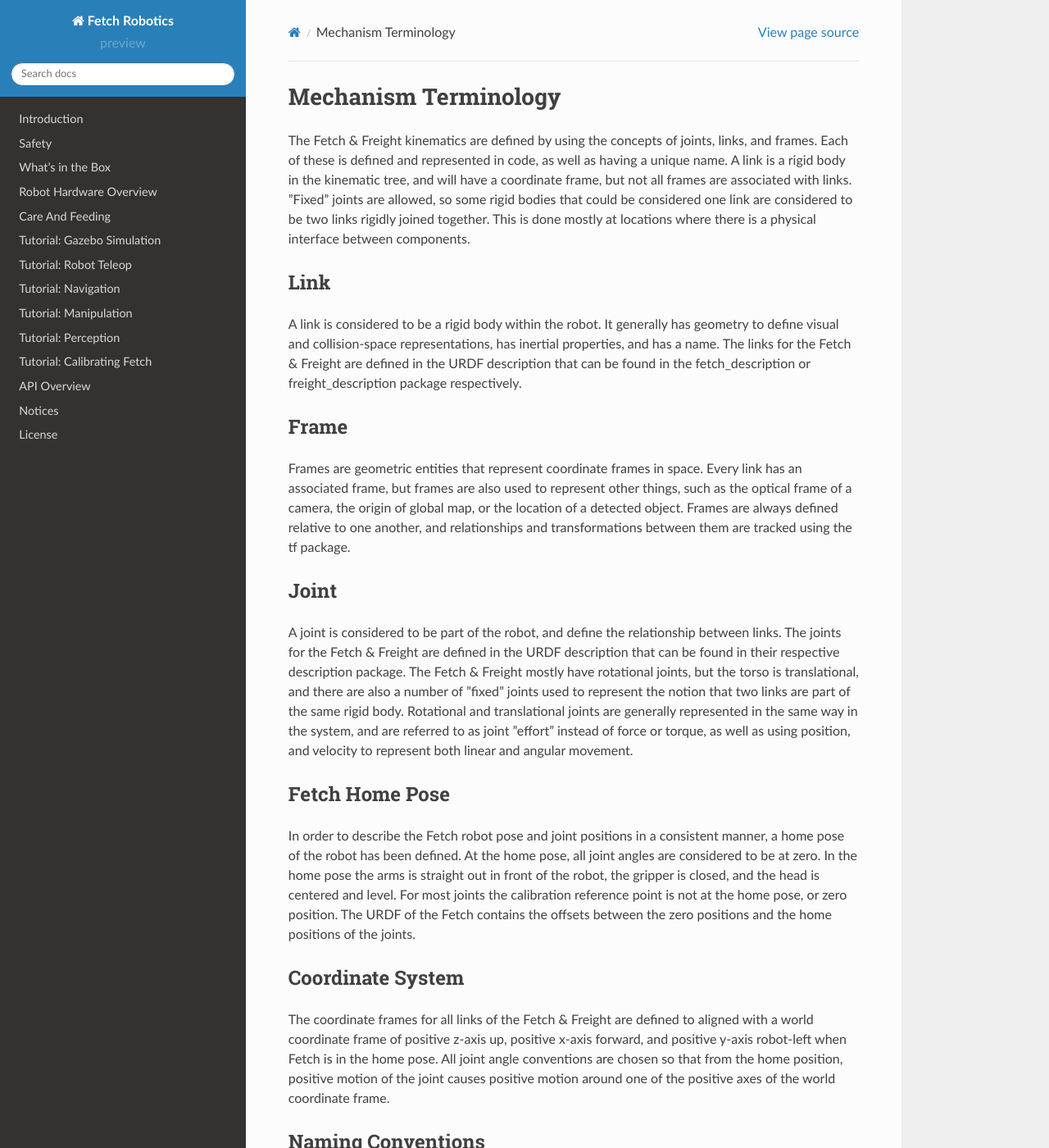
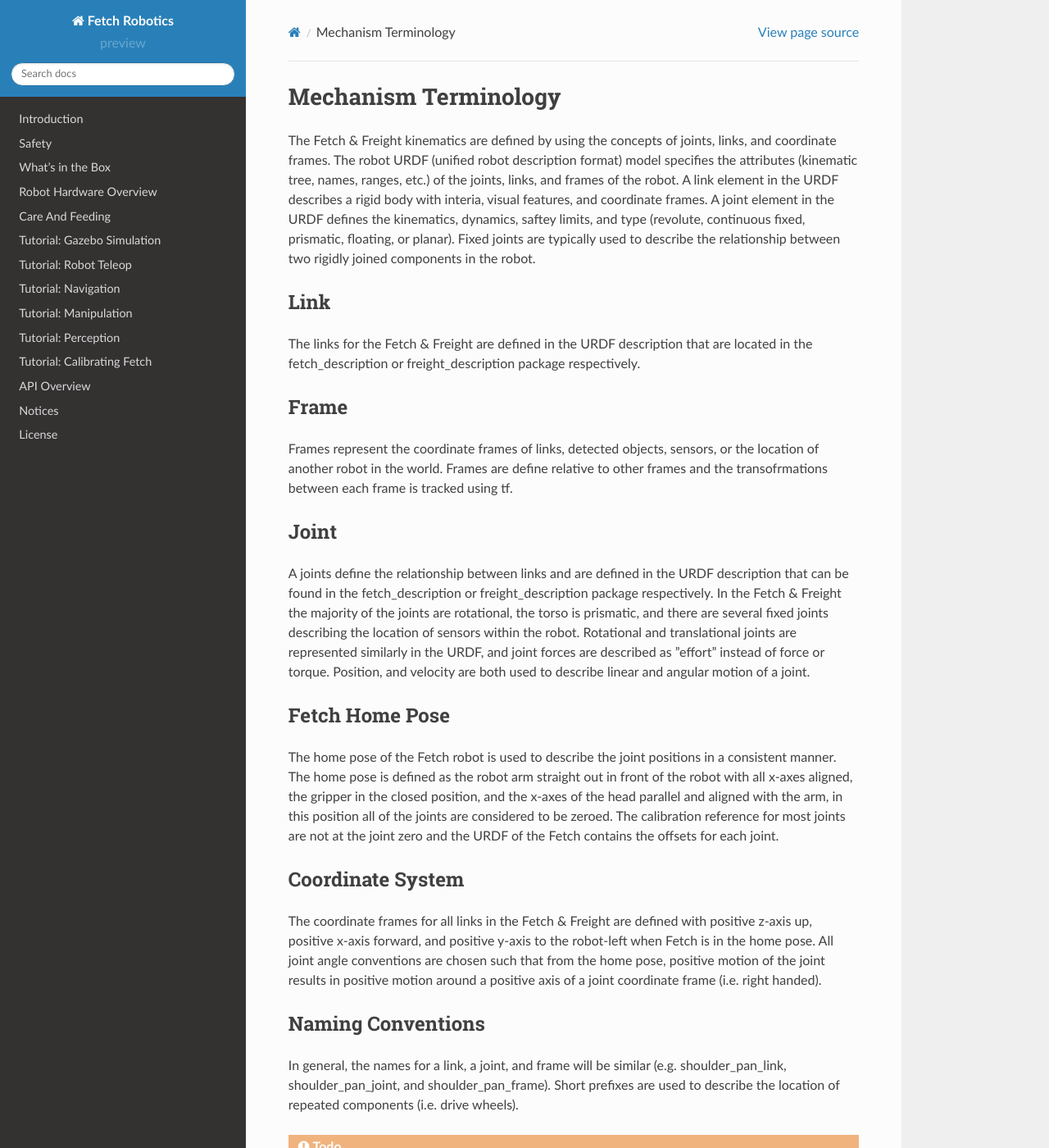
Before and after one commit to fetchrobotics/docs, a Sphinx documentation site: the page built from source/mechanism_terminology.rst, in a window 1280 px wide and 1400 px high. Shown: the whole window at 82% size. Built offline with Sphinx 7.4.7 and the Read the Docs theme 2.0.0, drawn with Linux system fonts in a browser that asks for light colours; some of the changed text lies outside the part shown.

Commit message:
rewording the mechanism section

```diff
--- a/source/mechanism_terminology.rst
+++ b/source/mechanism_terminology.rst
@@ -2,76 +2,73 @@ Mechanism Terminology
 ---------------------
 
 The Fetch & Freight kinematics are defined by using the concepts of
-joints, links, and frames. Each of these is defined and represented in
-code, as well as having a unique name. A link is a rigid body in the
-kinematic tree, and will have a coordinate frame, but not all frames
-are associated with links. ”Fixed” joints are allowed, so some rigid
-bodies that could be considered one link are considered to be two
-links rigidly joined together. This is done mostly at locations where
-there is a physical interface between components.
+joints, links, and coordinate frames. The robot URDF (unified robot
+description format) model specifies the attributes (kinematic tree,
+names, ranges, etc.) of the joints, links, and frames of the robot. A
+link element in the URDF describes a rigid body with interia, visual
+features, and coordinate frames. A joint element in the URDF defines
+the kinematics, dynamics, saftey limits, and type (revolute,
+continuous fixed, prismatic, floating, or planar). Fixed joints are
+typically used to describe the relationship between two rigidly joined
+components in the robot.
 
 Link
 ++++
 
-A link is considered to be a rigid body within the robot. It generally
-has geometry to define visual and collision-space representations, has
-inertial properties, and has a name. The links for the Fetch & Freight
-are defined in the URDF description that can be found in the
-fetch_description or freight_description package respectively.
+The links for the Fetch & Freight are defined in the URDF description
+that are located in the fetch_description or freight_description
+package respectively.
 
 Frame
 +++++
 
-Frames are geometric entities that represent coordinate frames in
-space. Every link has an associated frame, but frames are also used to
-represent other things, such as the optical frame of a camera, the
-origin of global map, or the location of a detected object. Frames are
-always defined relative to one another, and relationships and
-transformations between them are tracked using the tf package.
+Frames represent the coordinate frames of links, detected objects,
+sensors, or the location of another robot in the world. Frames are
+define relative to other frames and the transofrmations between each
+frame is tracked using tf.
 
 Joint
 +++++
 
-A joint is considered to be part of the robot, and define the
-relationship between links. The joints for the Fetch & Freight are
-defined in the URDF description that can be found in their respective
-description package. The Fetch & Freight mostly have rotational
-joints, but the torso is translational, and there are also a number of
-”fixed” joints used to represent the notion that two links are part of
-the same rigid body. Rotational and translational joints are generally
-represented in the same way in the system, and are referred to as
-joint ”effort” instead of force or torque, as well as using position,
-and velocity to represent both linear and angular movement.
+A joints define the relationship between links and are defined in the
+URDF description that can be found in the fetch_description or
+freight_description package respectively. In the Fetch & Freight the
+majority of the joints are rotational, the torso is prismatic, and
+there are several fixed joints describing the location of sensors
+within the robot. Rotational and translational joints are represented
+similarly in the URDF, and joint forces are described as ”effort”
+instead of force or torque. Position, and velocity are both used to
+describe linear and angular motion of a joint.
 
 Fetch Home Pose
 +++++++++++++++
 
-In order to describe the Fetch robot pose and joint positions in a
-consistent manner, a home pose of the robot has been defined. At the
-home pose, all joint angles are considered to be at zero. In the home
-pose the arms is straight out in front of the robot, the gripper is
-closed, and the head is centered and level. For most joints the
-calibration reference point is not at the home pose, or zero
-position. The URDF of the Fetch contains the offsets between the zero
-positions and the home positions of the joints.
+The home pose of the Fetch robot is used to describe the joint
+positions in a consistent manner. The home pose is defined as the
+robot arm straight out in front of the robot with all x-axes aligned,
+the gripper in the closed position, and the x-axes of the head
+parallel and aligned with the arm, in this position all of the joints
+are considered to be zeroed. The calibration reference for most joints
+are not at the joint zero and the URDF of the Fetch contains the
+offsets for each joint.
 
 Coordinate System
 +++++++++++++++++
 
-The coordinate frames for all links of the Fetch & Freight are defined
-to aligned with a world coordinate frame of positive z-axis up,
-positive x-axis forward, and positive y-axis robot-left when Fetch
-is in the home pose. All joint angle conventions are chosen so that
-from the home position, positive motion of the joint causes positive
-motion around one of the positive axes of the world coordinate frame.
+The coordinate frames for all links in the Fetch & Freight are defined
+with positive z-axis up, positive x-axis forward, and positive y-axis
+to the robot-left when Fetch is in the home pose. All joint angle
+conventions are chosen such that from the home pose, positive motion
+of the joint results in positive motion around a positive axis of a
+joint coordinate frame (i.e. right handed).
 
 
 Naming Conventions
 ++++++++++++++++++
 
-In general, the names for a link and the associated frame will be
-similar (e.g. forearm_link and forearm_frame). For components such
-drive wheels that are included in the robot in multiple locations, a
-short prefix is used to indicate which location is referred.
+In general, the names for a link, a joint, and frame will be similar
+(e.g. shoulder_pan_link, shoulder_pan_joint, and
+shoulder_pan_frame). Short prefixes are used to describe the location
+of repeated components (i.e. drive wheels).
 
 .. TODO:: include image of fetch and freight naming scheme
```
